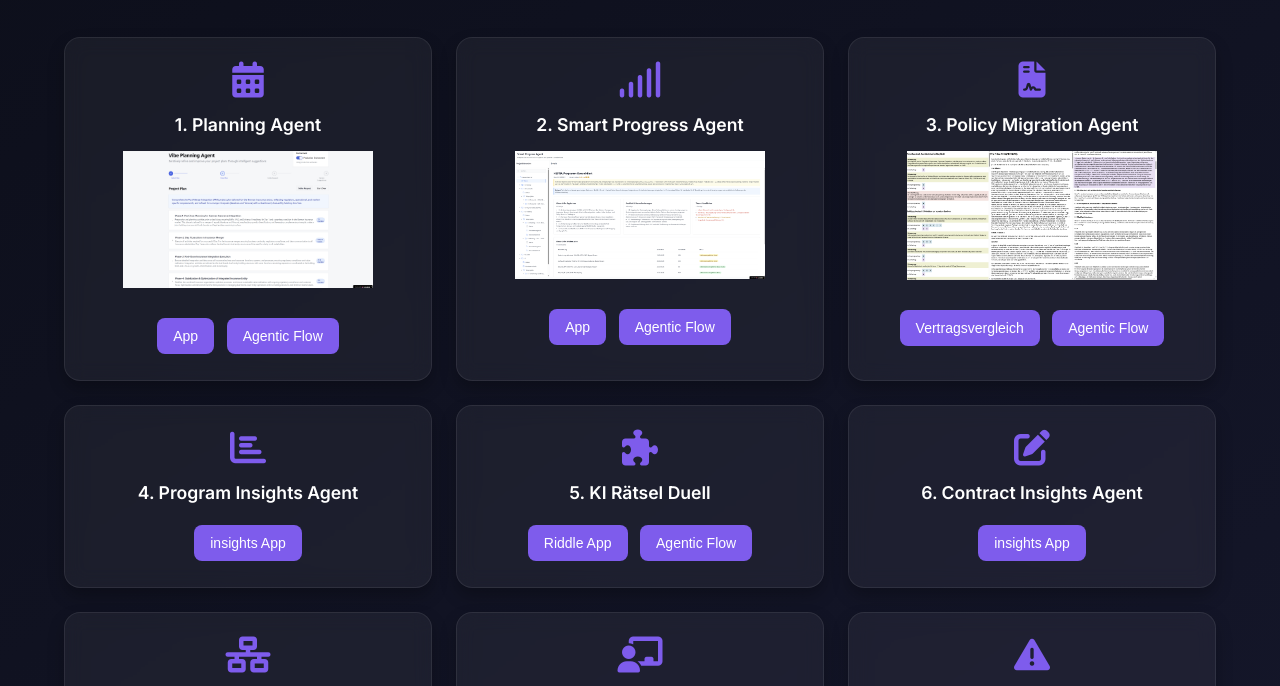
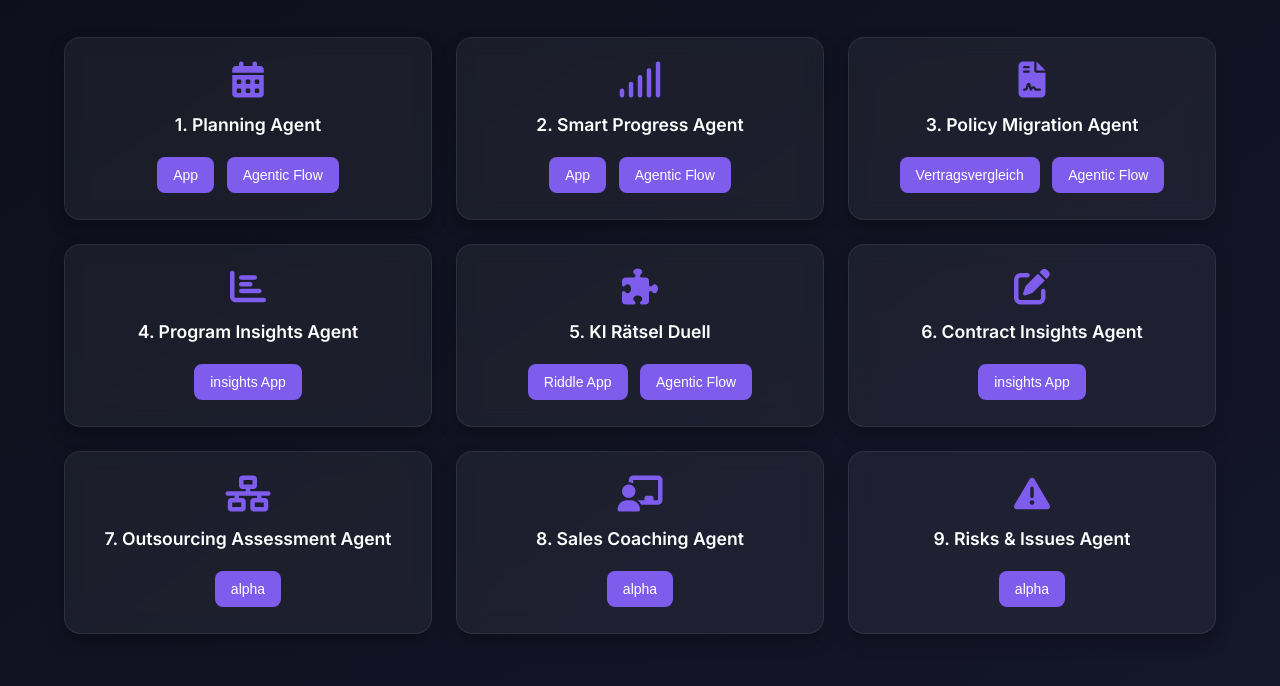
Before and after one commit to agnion-ai/compagnion-dashboard, a plain HTML site: page index.htm in a window 1280 px wide. Shown: the part 82-768 px from the top of the page. Drawn offline with Linux system fonts and the light colour scheme.

Commit message:
Update index.htm

```diff
--- a/index.htm
+++ b/index.htm
@@ -91,24 +91,18 @@
     <div class="tile">
       <div class="icon"><i class="fas fa-calendar-alt"></i></div>
       <h3>1. Planning Agent</h3>
-      <img src="vibe-planning.png" alt="" style="width: 250px; height: auto;">
-      <BR><BR>
       <button onclick="window.open('https://planning-agent.lovable.app/', '_blank')">App</button>
       <button onclick="window.open('https://agnion.app.n8n.cloud/workflow/LXjJ2Jw3jNGh9SIf', '_blank')">Agentic Flow</button>
     </div>
     <div class="tile">
       <div class="icon"><i class="fas fa-signal"></i></div>
       <h3>2. Smart Progress Agent</h3>
-      <img src="smart-progress.png" alt="" style="width: 250px; height: auto;"">
-      <BR><BR>
       <button onclick="window.open('https://data-view-navigator-web.lovable.app/', '_blank')">App</button>
       <button onclick="window.open('https://agnion.app.n8n.cloud/workflow/4tXcRAkCd0QmSEEM', '_blank')">Agentic Flow</button>
     </div>
     <div class="tile">
       <div class="icon"><i class="fas fa-file-contract"></i></div>
       <h3>3. Policy Migration Agent</h3>
-      <img src="migration-agent.png" alt="" style="width: 250px; height: auto;"">
-      <BR><BR>
       <button onclick="window.open('https://agnion-ai.github.io/compagnion-dashboard/Vertragsvergleich_PHV_2003_2023.html', '_blank')">Vertragsvergleich</button>
       <button onclick="window.open('https://agnion.app.n8n.cloud/workflow/H7KBUeBIDH5egRI1', '_blank')">Agentic Flow</button>
     </div>
```
